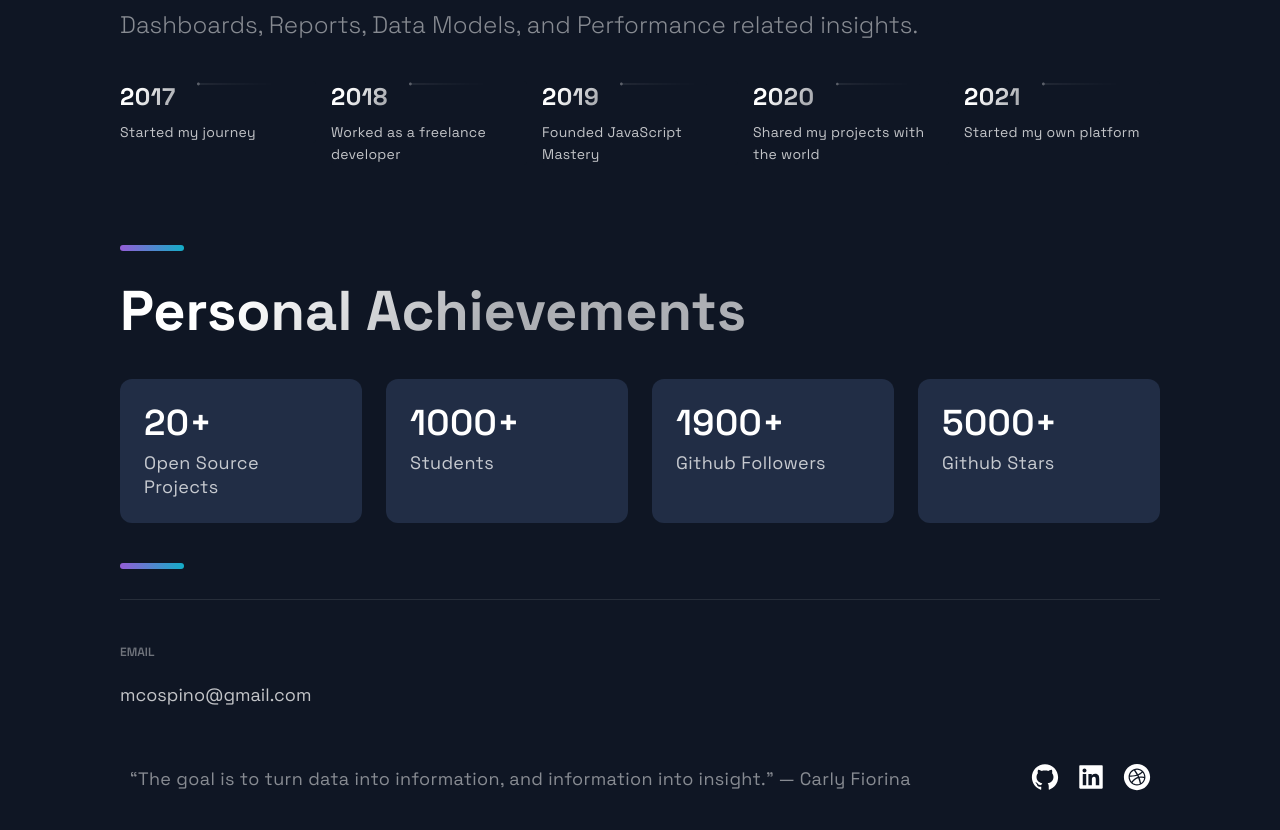
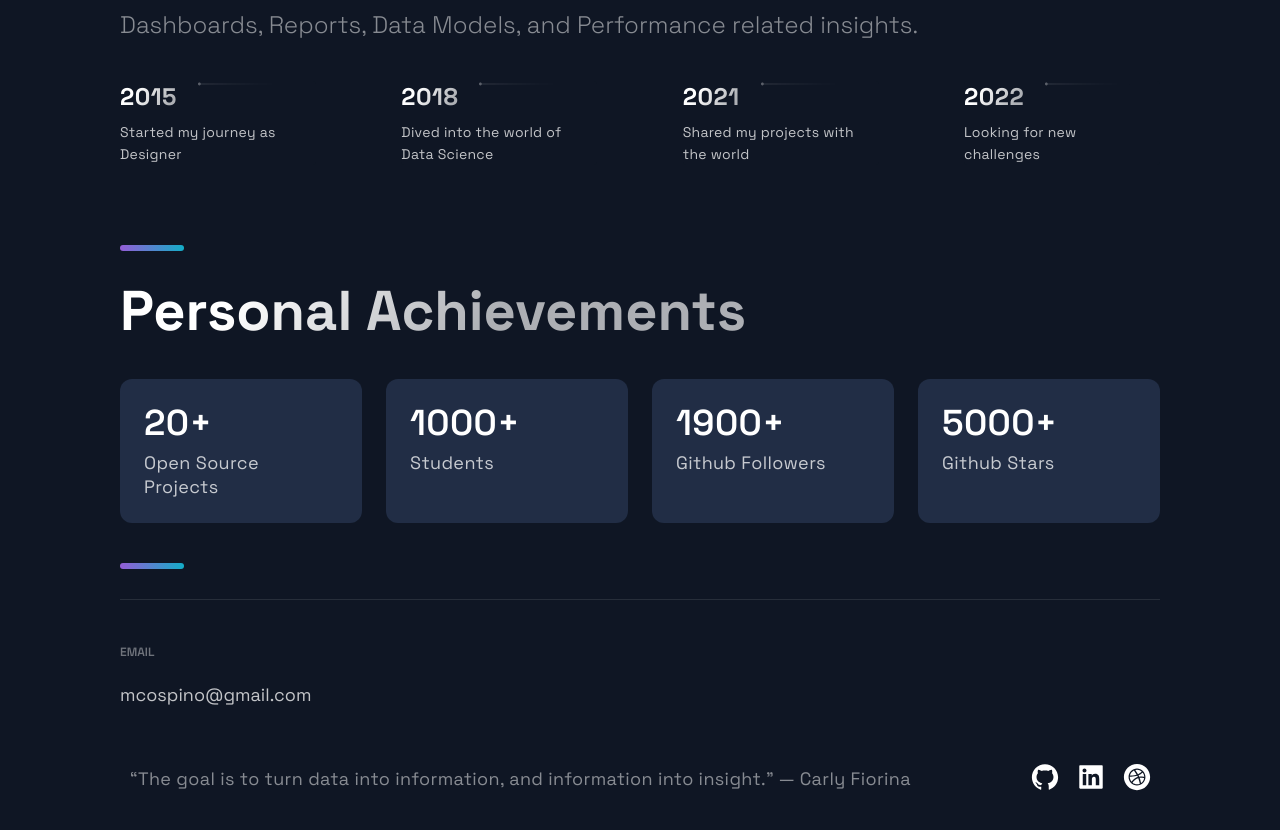
Before and after one commit to maco-data/portfolio_website, a Next.js app: page / in a window 1280 px wide. Shown: the part 3160-3990 px from the top of the page. Built offline with nearby package versions, Linux system fonts and the light colour scheme.

Commit message:
Change timeline

```diff
--- a/src/constants/constants.js
+++ b/src/constants/constants.js
@@ -42,9 +42,8 @@ export const projects = [
 ]
 
 export const TimeLineData = [
-	{ year: 2017, text: "Started my journey" },
-	{ year: 2018, text: "Worked as a freelance developer" },
-	{ year: 2019, text: "Founded JavaScript Mastery" },
-	{ year: 2020, text: "Shared my projects with the world" },
-	{ year: 2021, text: "Started my own platform" },
+	{ year: 2015, text: "Started my journey as Designer" },
+	{ year: 2018, text: "Dived into the world of Data Science" },
+	{ year: 2021, text: "Shared my projects with the world" },
+	{ year: 2022, text: "Looking for new challenges" },
 ]
```
